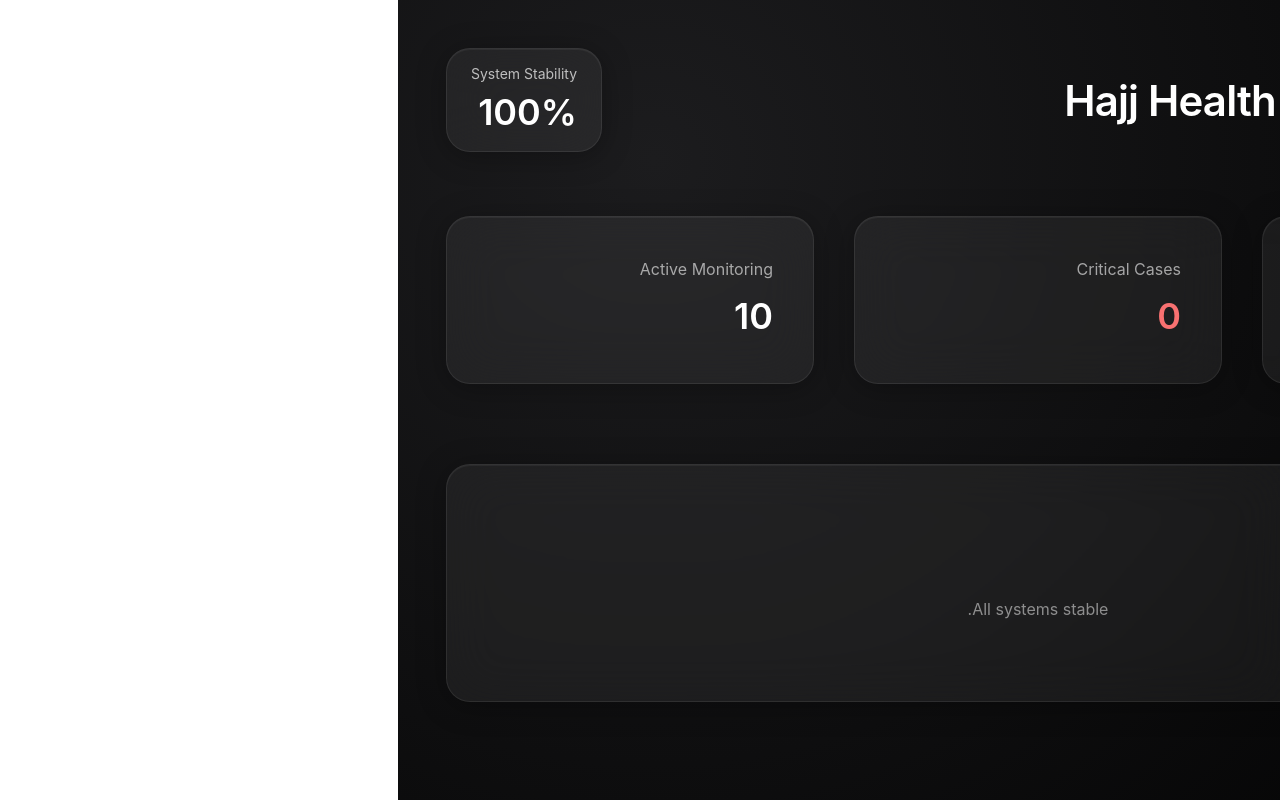
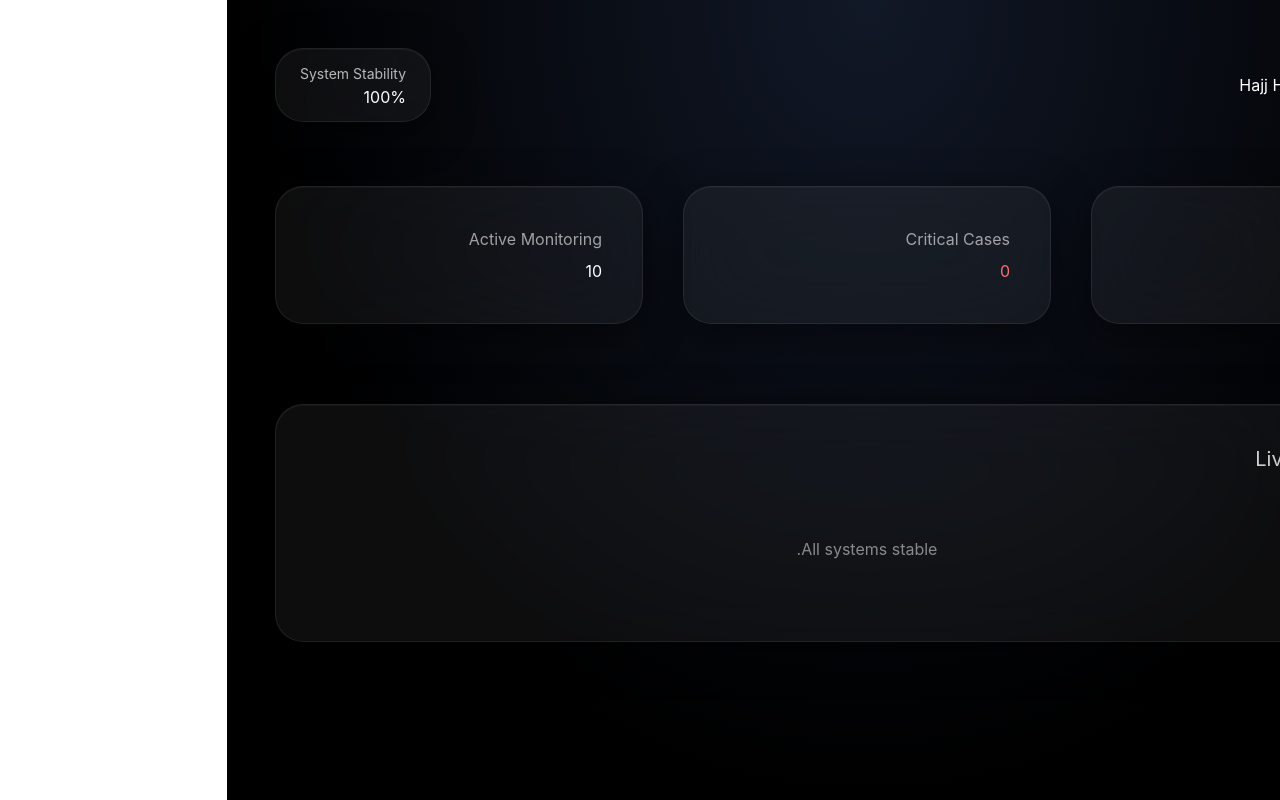
Before and after one commit to jkg9rmd8td-blip/hajj-health-monitoring, a Next.js app: page / in a window 1280 px wide. Built offline with nearby package versions, Linux system fonts and the light colour scheme.

Commit message:
Update globals.css

```diff
--- a/app/globals.css
+++ b/app/globals.css
@@ -3,37 +3,62 @@
 @tailwind utilities;
 
 body {
-  background: radial-gradient(circle at 20% 20%, #1c1c1e, #000000);
+  background: radial-gradient(ellipse at top, #111827, #000000 70%);
   font-family: -apple-system, BlinkMacSystemFont, "SF Pro Display", sans-serif;
   color: white;
   overflow-x: hidden;
 }
 
+/* Glass Layer */
 .glass {
-  background: rgba(255, 255, 255, 0.06);
-  backdrop-filter: blur(25px);
-  -webkit-backdrop-filter: blur(25px);
-  border-radius: 24px;
-  border: 1px solid rgba(255, 255, 255, 0.08);
+  background: rgba(255, 255, 255, 0.05);
+  backdrop-filter: blur(40px);
+  -webkit-backdrop-filter: blur(40px);
+  border-radius: 28px;
+  border: 1px solid rgba(255,255,255,0.08);
+}
+
+.deep-glass {
+  background: rgba(255, 255, 255, 0.03);
+  backdrop-filter: blur(60px);
+  border-radius: 32px;
+  border: 1px solid rgba(255,255,255,0.06);
 }
 
 .soft-shadow {
   box-shadow:
-    0 4px 30px rgba(0, 0, 0, 0.3),
-    inset 0 1px 0 rgba(255,255,255,0.05);
+    0 10px 40px rgba(0,0,0,0.5),
+    inset 0 1px 0 rgba(255,255,255,0.04);
 }
 
-.title-hero {
-  font-size: 42px;
+.kpi-number {
+  font-size: 48px;
   font-weight: 600;
-  letter-spacing: -0.02em;
+  letter-spacing: -0.03em;
 }
 
-.kpi-value {
-  font-size: 36px;
-  font-weight: 600;
+.glow {
+  box-shadow: 0 0 60px rgba(59,130,246,0.3);
 }
 
-.smooth {
-  transition: all 0.3s ease;
+.status-orb {
+  width: 14px;
+  height: 14px;
+  border-radius: 50%;
+  background: #22c55e;
+  animation: pulse 2s infinite;
 }
+
+@keyframes pulse {
+  0% { box-shadow: 0 0 0 0 rgba(34,197,94,0.7); }
+  70% { box-shadow: 0 0 0 15px rgba(34,197,94,0); }
+  100% { box-shadow: 0 0 0 0 rgba(34,197,94,0); }
+}
+
+.float {
+  transition: all 0.4s ease;
+}
+
+.float:hover {
+  transform: translateY(-6px) scale(1.02);
+}
```
